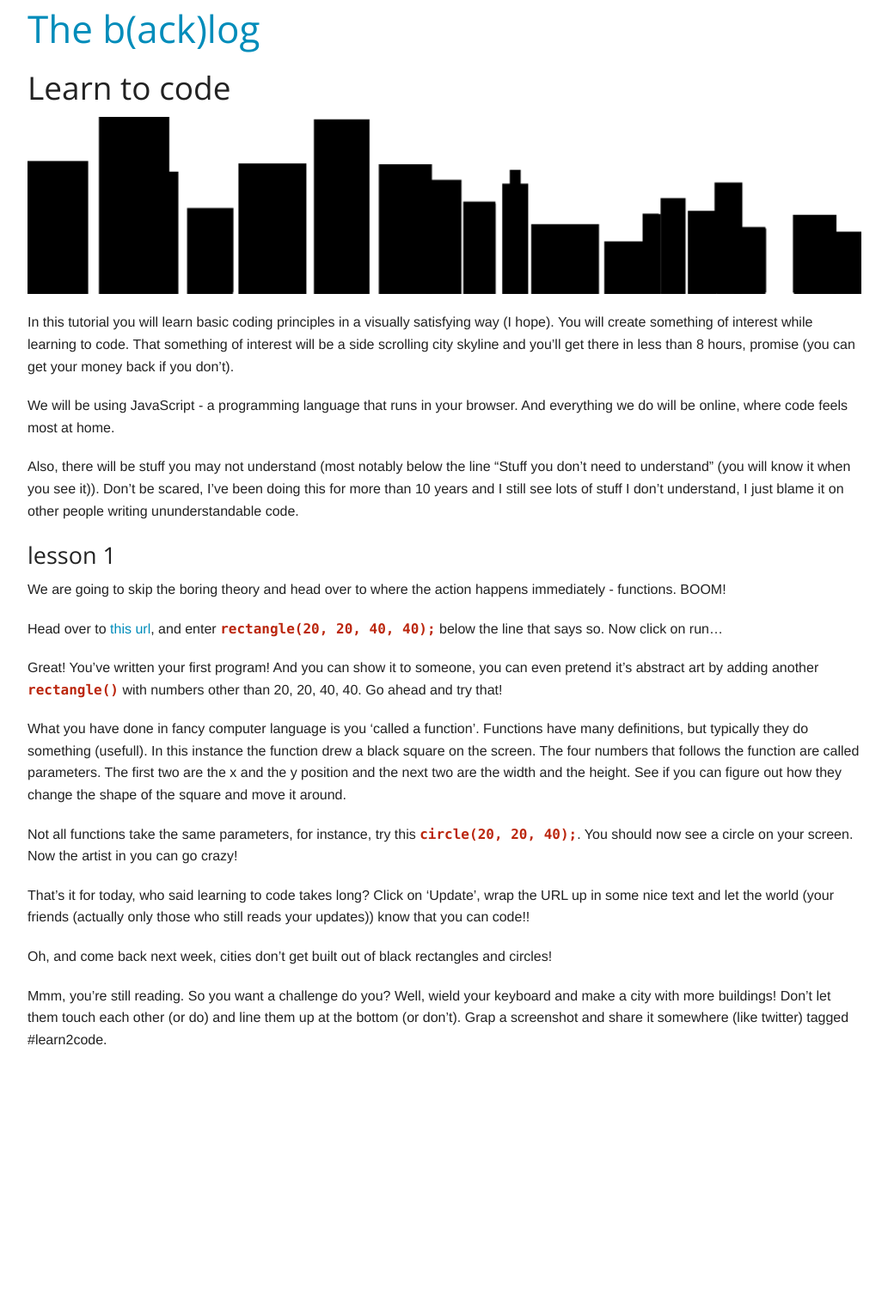
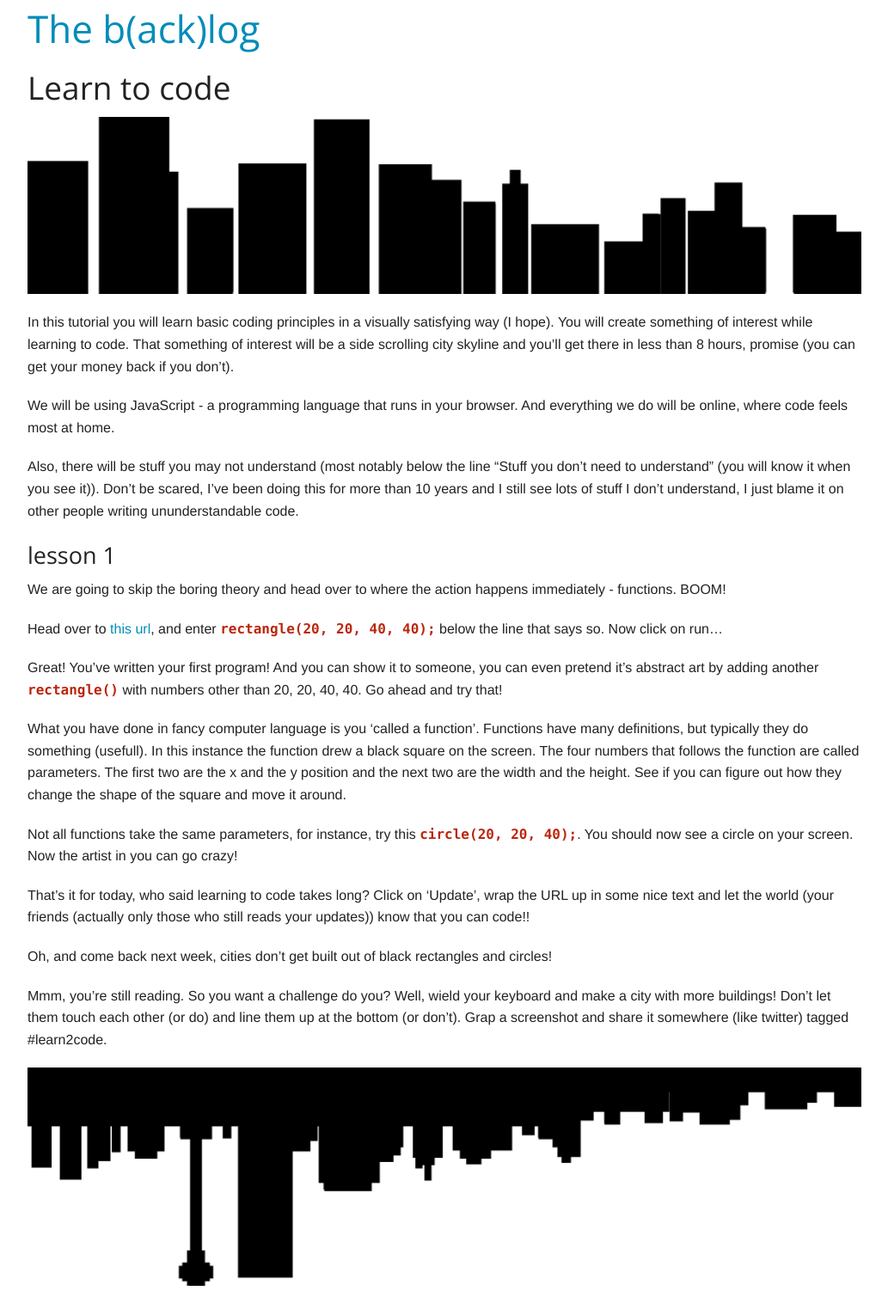
Before and after one commit to dirkcuys/thebacklog, a Jekyll site: the page built from _posts/2014-01-13-learn2code-lesson-1.md, in a window 1280 px wide. Shown: the whole page at 86% size, without its empty margins (123-1156 px from the left). Built offline with Jekyll 4.4.1, drawn with Linux system fonts in a browser that asks for light colours; nearby versions of some CDN libraries; library files that are not in the unit come from our copies; Markdown is read by kramdown in place of the engine named in the settings; before the commit the page ends 1242 px from its top, so only the background shows below that.

Commit message:
Add Jhb skyline image

```diff
--- a/_posts/2014-01-13-learn2code-lesson-1.md
+++ b/_posts/2014-01-13-learn2code-lesson-1.md
@@ -3,7 +3,7 @@ title: "Learn to Code: Lesson 1"
 author: dirk
 layout: post
 permalink: /2014/01/13/learn2code-lesson-1/
-banner: /img/2014/01/dbn-skyline.png
+header_image: /img/2014/01/dbn-skyline.png
 categories:
  - tutorial
 tags:
@@ -39,3 +39,5 @@ That's it for today, who said learning to code takes long? Click on 'Update', wr
 Oh, and come back next week, cities don't get built out of black rectangles and circles!
 
 Mmm, you're still reading. So you want a challenge do you? Well, wield your keyboard and make a city with more buildings! Don't let them touch each other (or do) and line them up at the bottom (or don't). Grap a screenshot and share it somewhere (like twitter) tagged #learn2code.
+
+![Johannesburg skyline](//{{ site.url }}/img/2014/01/jhb-skyline.png)
```
Also changed, not shown: img/2014/01/jhb-skyline.png.
